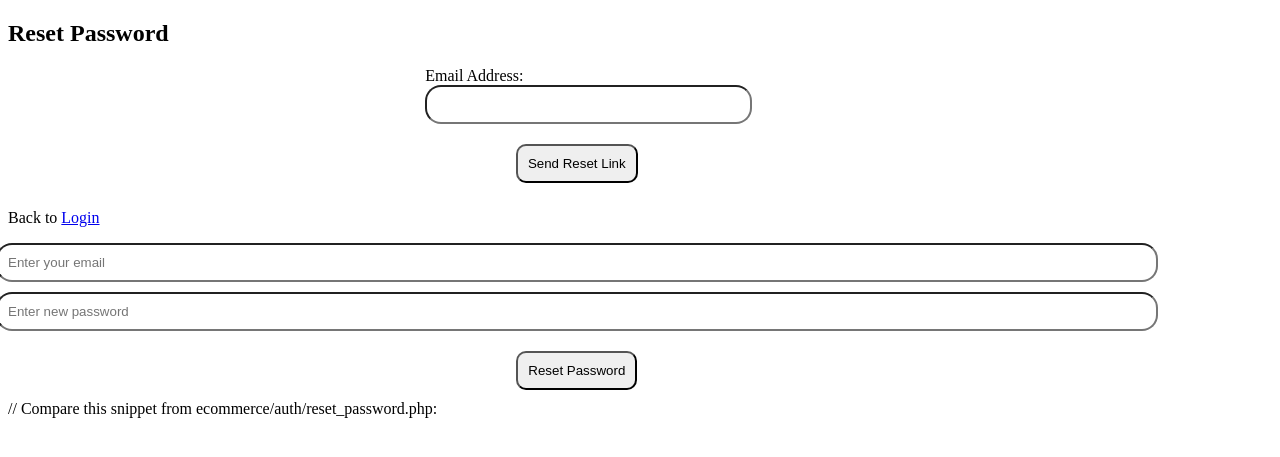
After one commit to Maneno7/Ecommerce-platform, a PHP site: page /auth/reset_password.php in a window 1280 px wide. The commit adds this page. Shown: the top 457 px of the page. Run offline with PHP 8.4, Linux system fonts and the light colour scheme.

Commit message:
Update 1

```diff
--- /dev/null
+++ b/assets/css/reset.css
@@ -0,0 +1,54 @@
+root {
+    padding: 0;
+    margin: 0;
+}
+
+.reset-body-section {
+    display: flex;
+    flex-direction: column;
+    align-items: center;
+    justify-content: center;
+    height: 100vh;
+    margin: 0;
+}
+
+.container {
+    display: flex;
+    flex-direction: column;
+    align-items: center;
+    justify-content: center;
+    background-color: #616161;
+    border-radius: 16px;
+    padding: 10px;
+    width: 20%;
+    min-width: 400px;
+}
+
+form {
+    display: flex;
+    flex-direction: column;
+    align-items: center;
+    justify-content: center;
+    gap: 10px;
+    width: 90%;
+}
+
+label {
+    align-self: start;
+}
+
+input {
+    width: 100%;
+    padding: 10px;
+    border-radius: 16px;
+}
+
+button {
+    padding: 10px;
+    margin: 10px;
+    border-radius: 10px;
+}
+
+.error {
+    color: red;
+}
--- a/auth/login.php
+++ b/auth/login.php
@@ -61,6 +61,8 @@
                     <p class="error"><?php echo $error; ?></p>
                 <?php endif; ?>
 
+                <p>Forgot Password? <a href="../auth/reset_password.php">Forgot Password?</a></p>
+
                 <p>You don't have an account already? <a href="register.php">Register here</a></p>
 
             </div>
--- /dev/null
+++ b/auth/reset_password.php
@@ -0,0 +1,52 @@
+<?php
+session_start();
+
+include "..\config\database_connect.php";
+
+if ($_SERVER["REQUEST_METHOD"] == "POST") {
+    $email = $_POST['email'];
+    $new_password = $_POST['new_password'];
+    $hashed_password = password_hash($new_password, PASSWORD_BCRYPT);
+
+    $sql = "UPDATE users SET password = ? WHERE email = ?";
+    $stmt = $conn->prepare($sql);
+    $stmt->bind_param("ss", $hashed_password, $email);
+
+    if ($stmt->execute()) {
+        echo "Password reset successful! <a href='login.php'>Login</a>";
+    } else {
+        echo "Error resetting password.";
+    }
+}
+?>
+
+<!DOCTYPE html>
+    <html lang="en">
+        <head>
+            <meta charset="UTF-8">
+            <meta name="viewport" content="width=device-width, initial-scale=1.0">
+            <title>Login Page</title>
+            <link rel="stylesheet" href="../assets/css/reset.css">
+        </head>
+        <body>
+        <div class="reset-password-container">
+          <h2>Reset Password</h2>
+
+            <form id="reset-password-form">
+              <div class="form-group">
+                <label for="email">Email Address:</label>
+                <input type="email" id="email" name="email" required>
+              </div>
+              <button type="submit" class="reset-button">Send Reset Link</button>
+            </form>
+            <p class="back-to-login">Back to <a href="login.html">Login</a></p>
+        </div>
+            <form method="post">
+              <input type="email" name="email" placeholder="Enter your email" required>
+              <input type="password" name="new_password" placeholder="Enter new password" required>
+              <button type="submit">Reset Password</button>
+            </form>
+        </body>
+     </html>
+
+// Compare this snippet from ecommerce/auth/reset_password.php:
--- a/database/create_database_tables.php
+++ b/database/create_database_tables.php
@@ -6,7 +6,7 @@
         if ($conn->query($tables_sql_statements) === TRUE) {
             echo "Table $table_name created successfully" . "<br>";
         } else {
-            echo "Error creating table $table_name: " . $connect->error . "<br>";
+            echo "Error creating table $table_name: " . $conn->error . "<br>";
         }
     }
 
@@ -69,7 +69,7 @@
 
     // Loop through the tables queries in the array
     foreach ($tables_sql_statements as $table_name => $table_sql_statements) {
-        createDatabaseTables($connect, $table_name, $table_sql_statements);
+        createDatabaseTables($conn, $table_name, $table_sql_statements);
     }
 
     $connect->close();
--- a/database/database_tables.sql
+++ b/database/database_tables.sql
@@ -5,8 +5,8 @@ CREATE TABLE IF NOT EXISTS users (
     last_name VARCHAR(50) NOT NULL,
     email VARCHAR(100) UNIQUE NOT NULL,
     password VARCHAR(255) NOT NULL, -- Hashed password
-    role ENUM('admin', 'customer') DEFAULT 'customer',
-    created_at TIMESTAMP DEFAULT CURRENT_TIMESTAMP
+    role ENUM('admin', 'customer') DEFAULT 'customer'
+    -- created_at TIMESTAMP DEFAULT CURRENT_TIMESTAMP
 );
 CREATE TABLE IF NOT EXISTS categories (
     id INT AUTO_INCREMENT PRIMARY KEY,
@@ -20,7 +20,7 @@ CREATE TABLE IF NOT EXISTS products (
     in_stock INT DEFAULT 0,    -- the number of product items
     image_url VARCHAR(255), -- Path to product image
     category_id INT,
-    rating INT MAX(10) DEFAULT 0, -- Average rating
+    rating INT DEFAULT 0, -- Average rating
     created_at TIMESTAMP DEFAULT CURRENT_TIMESTAMP,
     updated_at TIMESTAMP DEFAULT CURRENT_TIMESTAMP ON UPDATE CURRENT_TIMESTAMP,
     FOREIGN KEY (category_id) REFERENCES categories(id) ON DELETE SET NULL
```
Also changed, not shown: database/ecommerce.php (added, +145 -0 lines), index1.php (added, +46 -0 lines), pages/all_orders.php (+11 -10 lines), assets/images/1742448677_67dba82576454.jpg (added), assets/images/1742450849_67dbb0a14d3a2.jpg (added), assets/images/1742450856_67dbb0a8f2cc0.jpg (added), assets/images/1742450963_67dbb11396724.jpg (added).
